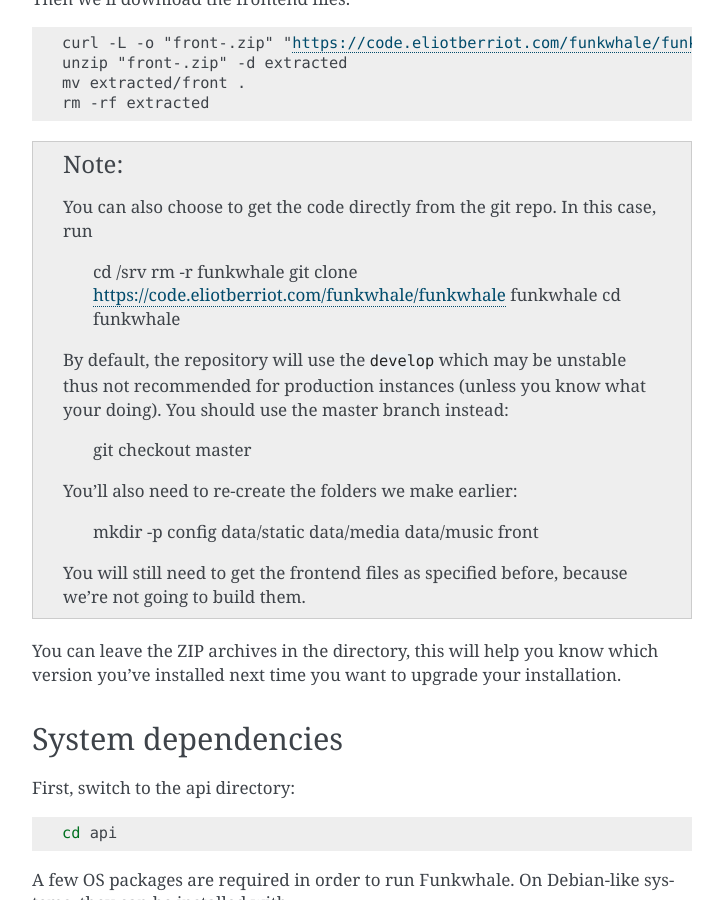
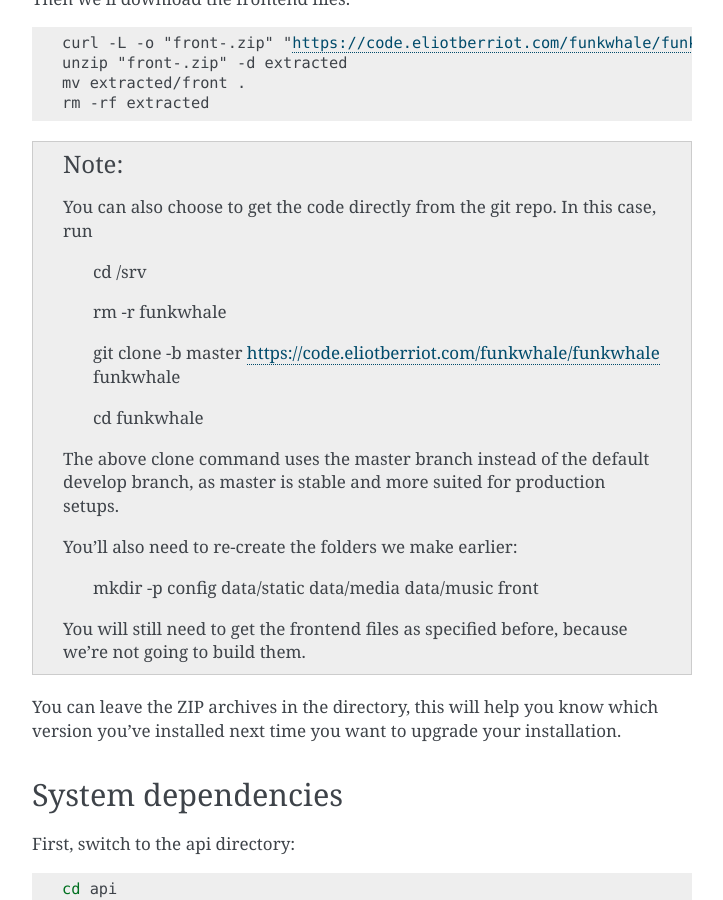
Before and after one commit to RYGhub/funkwhale, a Sphinx documentation site: the page built from docs/installation/debian.rst, in a window 1280 px wide and 900 px high, scrolled down 2004 px. Shown: the whole window, without its empty margins (388-1111 px from the left). Built offline with Sphinx 7.4.7, drawn with Linux system fonts in a browser that asks for light colours; pages that are not in the unit, such as notebooks, are missing from menus.

Commit message:
Fix repo downloading commands spacing and automatic repo selection

```diff
--- a/docs/installation/debian.rst
+++ b/docs/installation/debian.rst
@@ -112,13 +112,14 @@
     case, run
 
         cd /srv
+
         rm -r funkwhale
-        git clone https://code.eliotberriot.com/funkwhale/funkwhale funkwhale
+
+        git clone -b master https://code.eliotberriot.com/funkwhale/funkwhale funkwhale
+
         cd funkwhale
 
-    By default, the repository will use the ``develop`` which may be unstable thus not recommended for production instances (unless you know what your doing). You should use the master branch instead:
-
-        git checkout master
+    The above clone command uses the master branch instead of the default develop branch, as master is stable and more suited for production setups.
 
     You'll also need to re-create the folders we make earlier:
 
```
